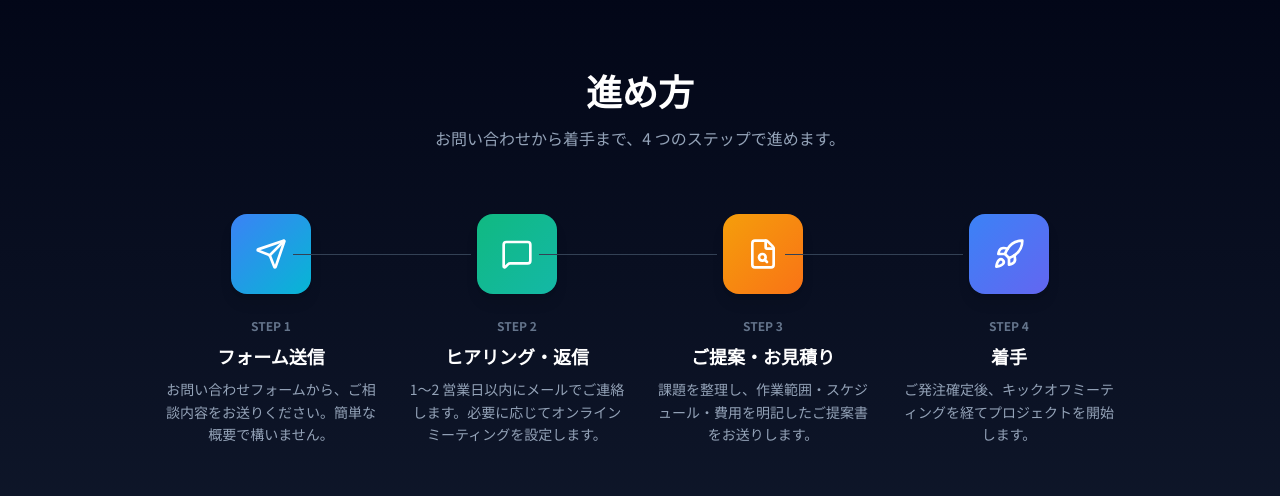
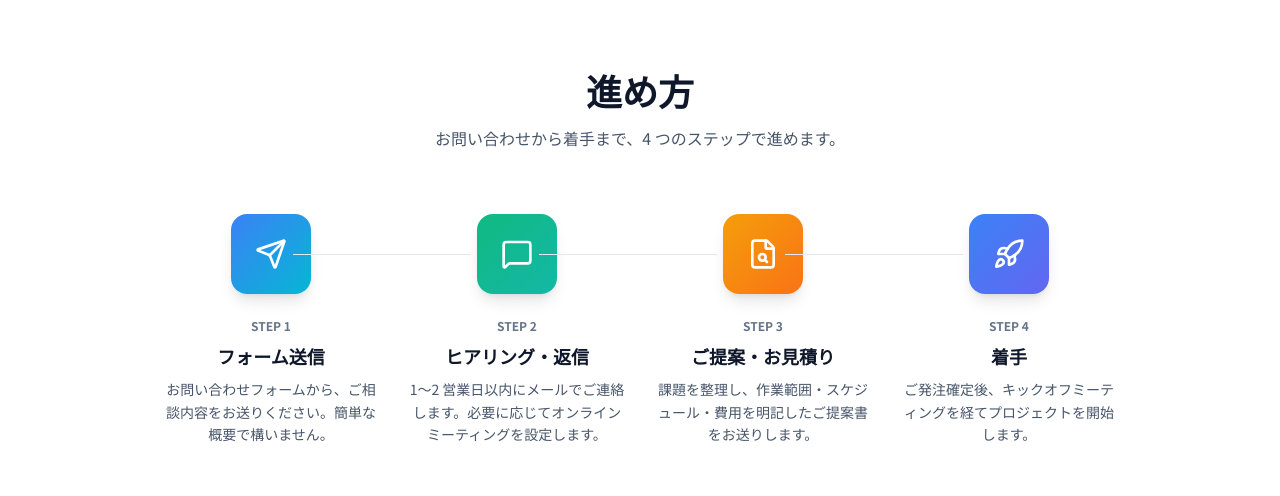
Before and after one commit to Regal753/Website, a React (Vite) app: page / in a window 1280 px wide. Shown: the part 3461-3957 px from the top of the page. Built offline with nearby package versions, Linux system fonts and the light colour scheme.

Commit message:
style: white base theme - Process.tsx

```diff
--- a/components/Process.tsx
+++ b/components/Process.tsx
@@ -31,11 +31,11 @@ const STEPS = [
 
 const Process: React.FC = () => {
   return (
-    <section id={SectionId.PROCESS} className="py-24 bg-gradient-to-b from-slate-950 to-slate-900 relative">
+    <section id={SectionId.PROCESS} className="py-24 bg-white relative">
       <div className="max-w-5xl mx-auto px-4 sm:px-6 lg:px-8">
         <div className="text-center mb-16">
-          <h2 className="text-3xl md:text-4xl font-bold text-white mb-4">進め方</h2>
-          <p className="text-slate-400 max-w-2xl mx-auto">
+          <h2 className="text-3xl md:text-4xl font-bold text-slate-900 mb-4">進め方</h2>
+          <p className="text-slate-600 max-w-2xl mx-auto">
             お問い合わせから着手まで、4 つのステップで進めます。
           </p>
         </div>
@@ -44,14 +44,14 @@ const Process: React.FC = () => {
           {STEPS.map((step, index) => (
             <div key={index} className="relative text-center">
               {index < STEPS.length - 1 && (
-                <div className="hidden md:block absolute top-10 left-[60%] w-[80%] h-px bg-slate-700" />
+                <div className="hidden md:block absolute top-10 left-[60%] w-[80%] h-px bg-slate-200" />
               )}
               <div className={`w-20 h-20 rounded-2xl bg-gradient-to-br ${step.color} flex items-center justify-center mx-auto mb-6 shadow-lg`}>
                 <step.icon className="text-white w-8 h-8" />
               </div>
               <div className="text-xs text-slate-500 font-bold mb-2">STEP {index + 1}</div>
-              <h3 className="text-lg font-bold text-white mb-2">{step.title}</h3>
-              <p className="text-slate-400 text-sm leading-relaxed">{step.description}</p>
+              <h3 className="text-lg font-bold text-slate-900 mb-2">{step.title}</h3>
+              <p className="text-slate-600 text-sm leading-relaxed">{step.description}</p>
             </div>
           ))}
         </div>
```
